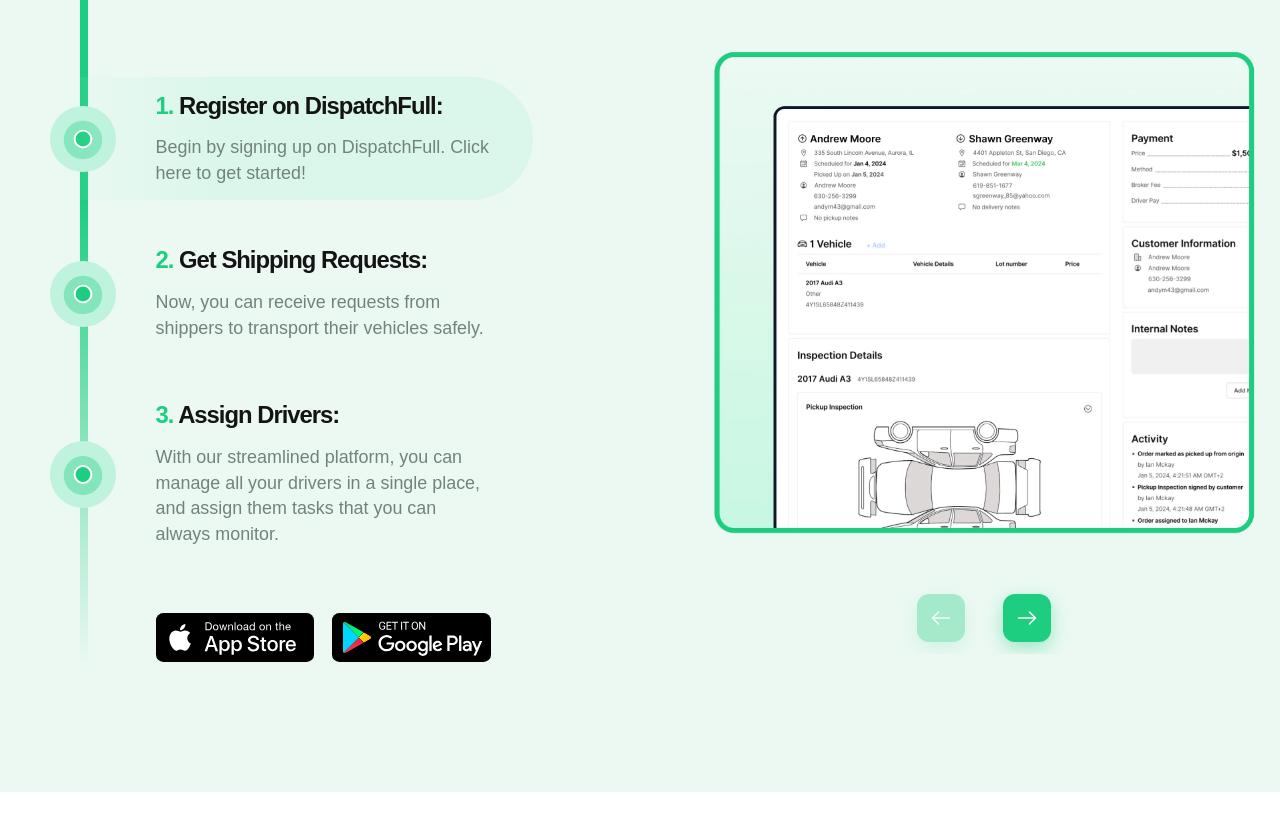
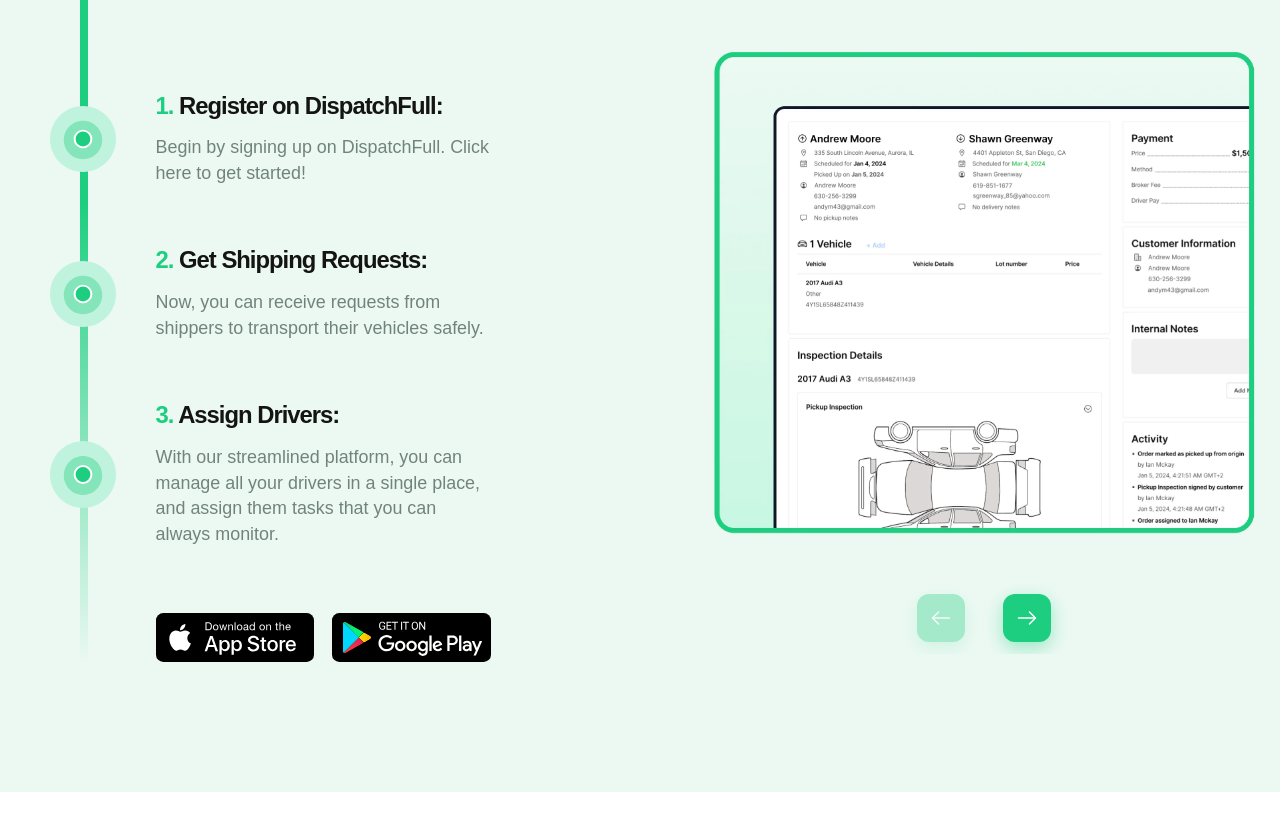
Before and after one commit to Boskolife/DispatchFull, a website built with Vite: page src/index.html in a window 1280 px wide. Shown: the part 2194-3024 px from the top of the page. Built offline with nearby package versions, Linux system fonts and the light colour scheme.

Commit message:
remove active step

```diff
--- a/src/styles/layout/_common.scss
+++ b/src/styles/layout/_common.scss
@@ -441,37 +441,37 @@
     }
   }
 
-  .active_step {
-    position: relative;
-
-    &::after {
-      content: '';
-      position: absolute;
-      top: -15px;
-      left: 3px;
-      border-radius: 0px 107px 107px 0px;
-      opacity: 0.4;
-      background: linear-gradient(
-        270deg,
-        #c0f3dd 65.86%,
-        rgba(192, 243, 221, 0) 99.9%
-      );
-      width: 480px;
-      height: 130%;
-
-      @include media('<desktop') {
-        width: 100%;
-        height: 150%;
-        top: -20px;
-      }
-
-      @include media('<phone') {
-        border-radius: 0px;
-        left: 15px;
-        top: -25px;
-      }
-    }
-  }
+  // .active_step {
+  //   position: relative;
+
+  //   &::after {
+  //     content: '';
+  //     position: absolute;
+  //     top: -15px;
+  //     left: 3px;
+  //     border-radius: 0px 107px 107px 0px;
+  //     opacity: 0.4;
+  //     background: linear-gradient(
+  //       270deg,
+  //       #c0f3dd 65.86%,
+  //       rgba(192, 243, 221, 0) 99.9%
+  //     );
+  //     width: 480px;
+  //     height: 130%;
+
+  //     @include media('<desktop') {
+  //       width: 100%;
+  //       height: 150%;
+  //       top: -20px;
+  //     }
+
+  //     @include media('<phone') {
+  //       border-radius: 0px;
+  //       left: 15px;
+  //       top: -25px;
+  //     }
+  //   }
+  // }
 
   .last_step {
     margin-bottom: 65px;
```
